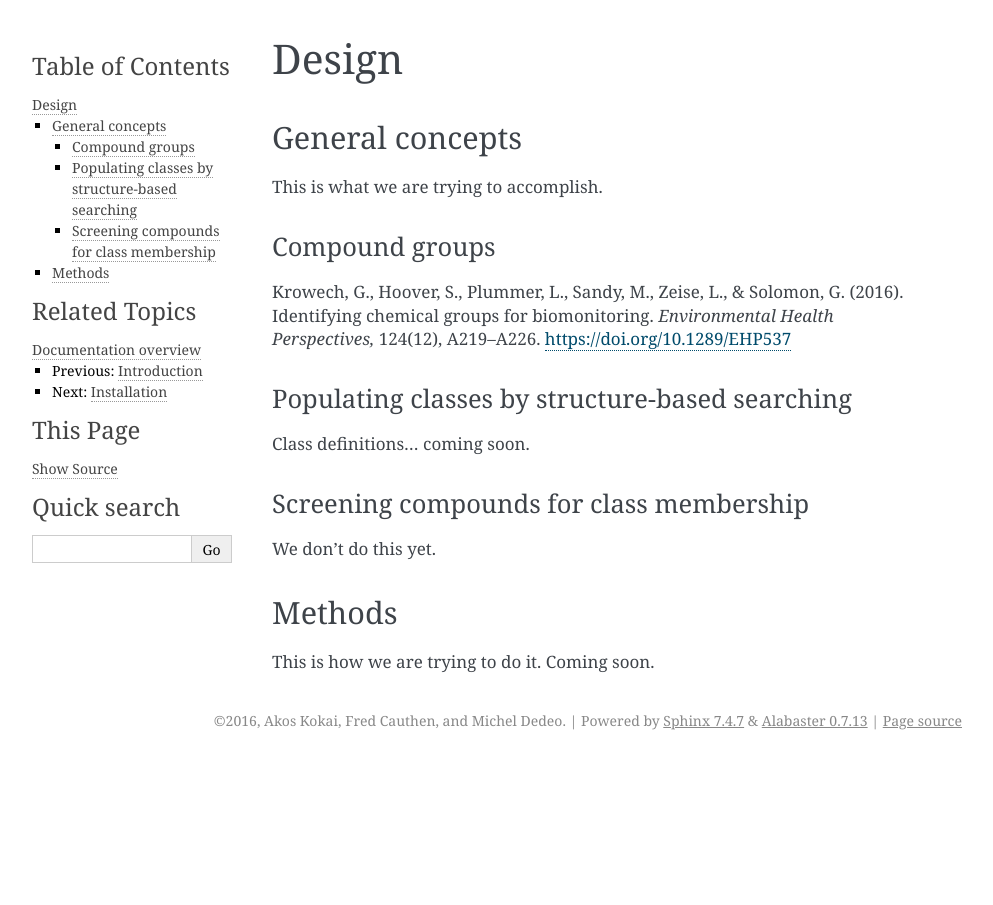
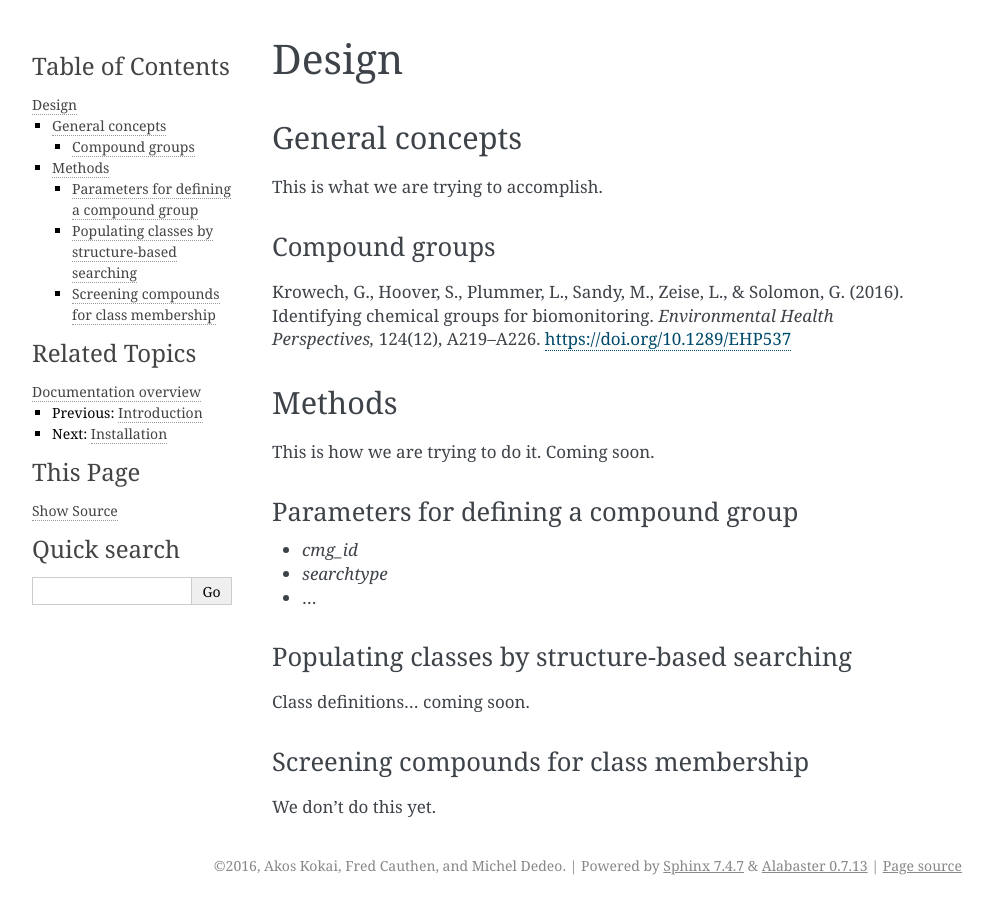
Before and after one commit to akokai/commongroups-archived, a Sphinx documentation site: the page built from docs/design.rst, in a window 1280 px wide. Shown: the whole page, without its empty margins (148-1141 px from the left). Built offline with Sphinx 7.4.7, drawn with Linux system fonts in a browser that asks for light colours.

Commit message:
Add subheading for CMG parameters

```diff
--- a/docs/design.rst
+++ b/docs/design.rst
@@ -14,6 +14,22 @@ Compound groups
 Krowech, G., Hoover, S., Plummer, L., Sandy, M., Zeise, L., & Solomon, G. (2016). Identifying chemical groups for biomonitoring. *Environmental Health Perspectives,* 124(12), A219–A226. https://doi.org/10.1289/EHP537
 
 
+Methods
+-------
+
+This is how we are trying to do it. Coming soon.
+
+
+.. _params:
+
+Parameters for defining a compound group
+^^^^^^^^^^^^^^^^^^^^^^^^^^^^^^^^^^^^^^^^
+
+-  `cmg_id`
+-  `searchtype`
+-  ...
+
+
 Populating classes by structure-based searching
 ^^^^^^^^^^^^^^^^^^^^^^^^^^^^^^^^^^^^^^^^^^^^^^^
 
```
Also changed, not shown: other parts of docs/design.rst (+0 -6 lines).
